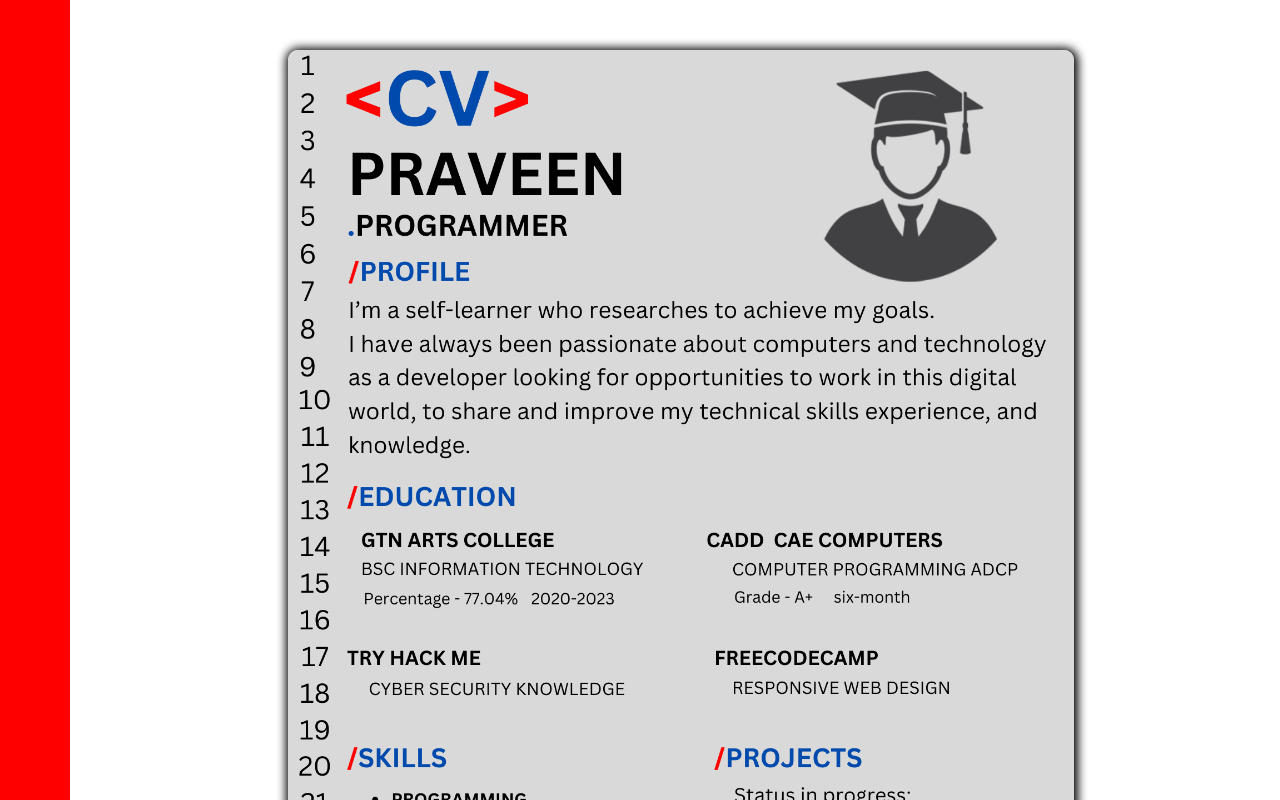
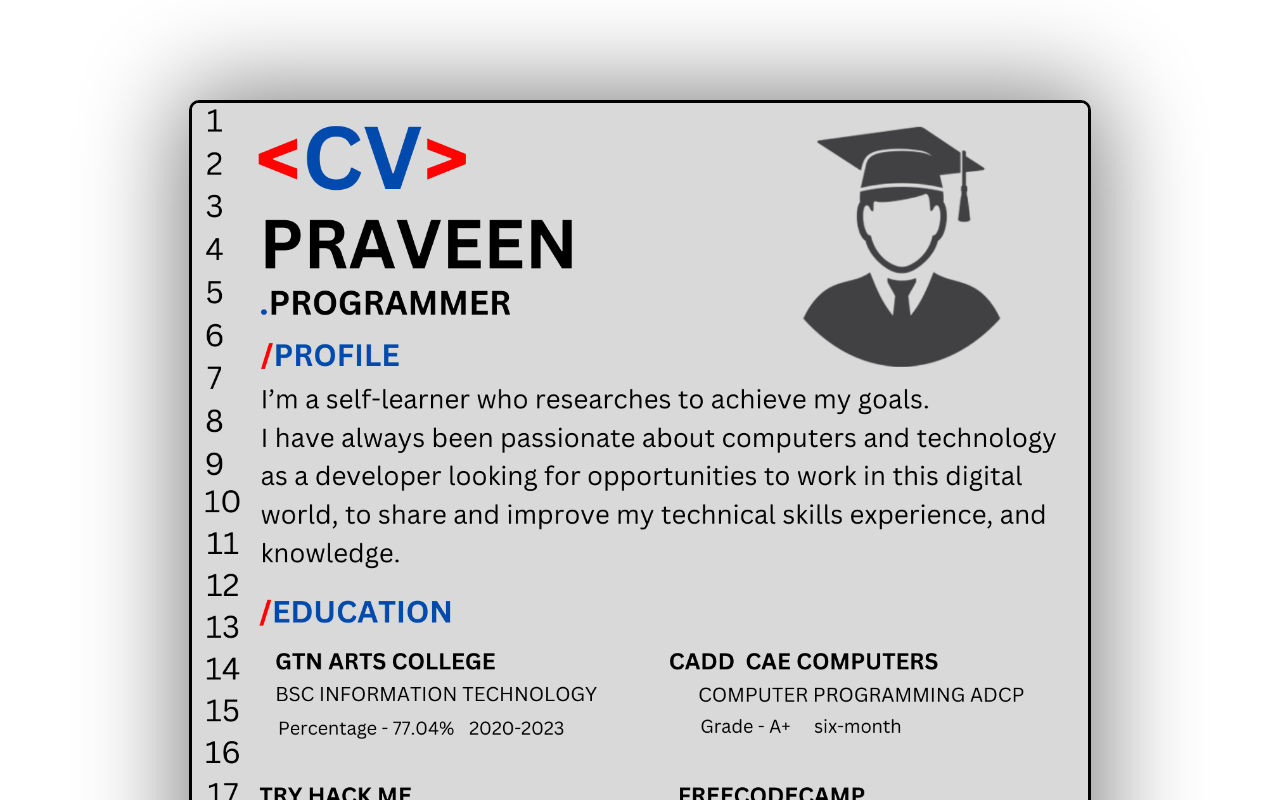
Before and after one commit to praveen-pravee/pveen-dev.github.io, a plain HTML site: page cv.html in a window 1280 px wide. Shown: the top 800 px of the page. Drawn offline with Linux system fonts and the light colour scheme.

Commit message:
cv Updated

```diff
--- a/cv.html
+++ b/cv.html
@@ -10,24 +10,32 @@
 			padding: 0;
 		}
 		body {
-			height: 170vh;
-			border-left: 70px solid red;
+			height: 230vh;
+			background: white;
 		}
 		img {
 			position: relative;
-			top: 50px;
-			left: 18%;
-			width: 65%;
+			top: 100px;
+			display: block;
+			width: 70%;
 			height: auto;
 			border-radius: 10px;
-			box-shadow: 1px 1px 10px 3px black;
+			border: 3px solid black;
+			box-shadow: 1px 1px 100px 10px grey;
 		}
 		img:hover {
-			box-shadow: 1px 1px 10px 5px grey;
+			border: 3px solid grey;
+		}
+		div {
+			display: flex;
+			justify-content: center;
+			align-items: center;
 		}
 	</style>
 </head>
 <body>
+<div>
 	<img src="./img/cv.png" alt="Curriculum Vitae.png">
+</div>
 </body>
 </html>
```
